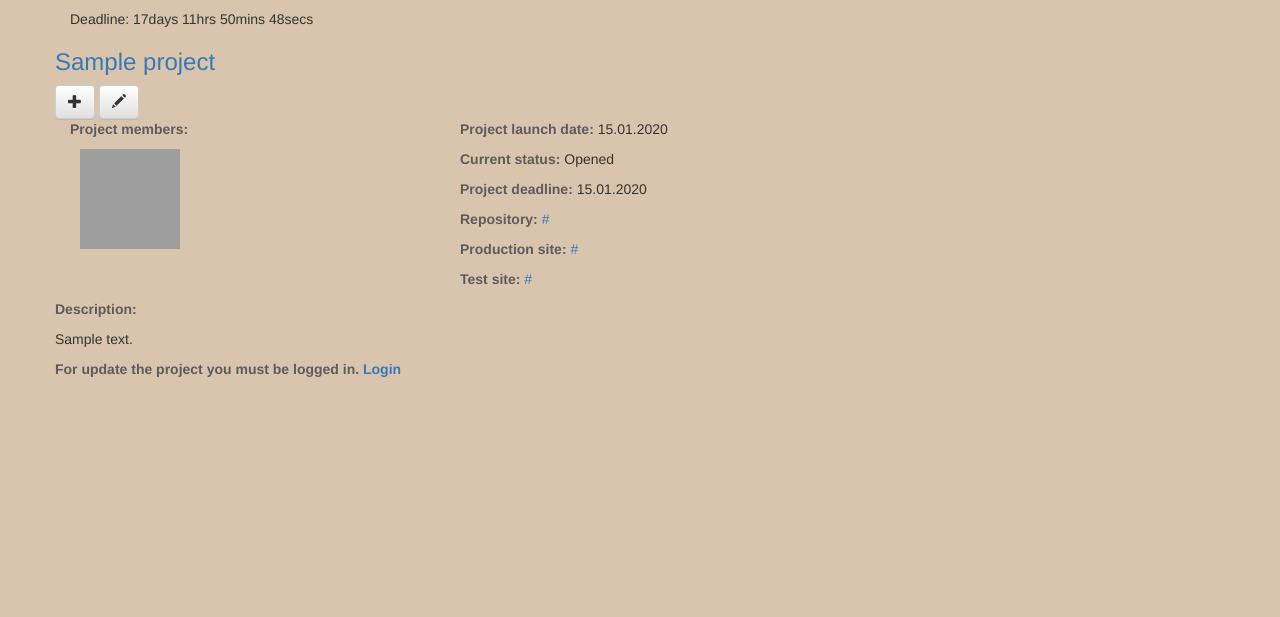
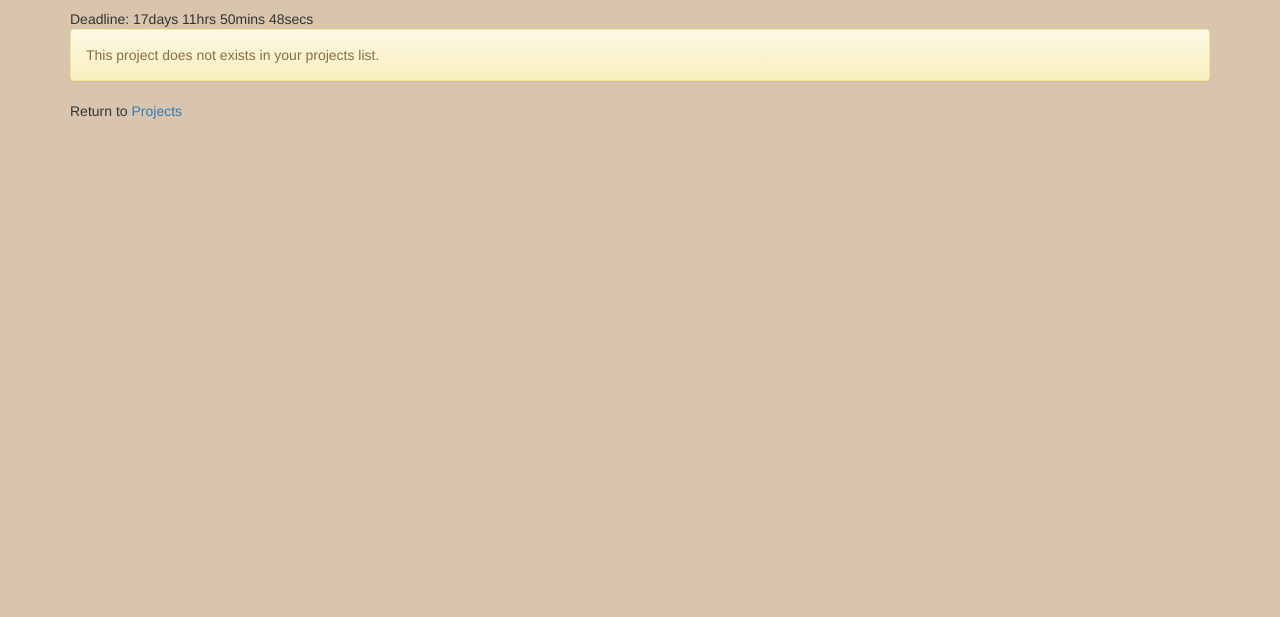
Before and after one commit to CodeCatz/TrackCat, a Django app: page /project/1/ in a window 1280 px wide. Shown: the part 51-668 px from the top of the page. Run offline with Django 3.2, Linux system fonts and the light colour scheme; tables that the repository leaves empty hold one stand-in row (values such as "Sample post"); some libraries are stand-ins or nearby versions; grey boxes are pictures that could not be loaded.

Commit message:
Added 404 handling in views and templates

```diff
--- a/web/templates/pages/project_detail.html
+++ b/web/templates/pages/project_detail.html
@@ -1,10 +1,13 @@
 {% extends 'base.html' %}
 
 {% block content%}
+	{% if not project %}
 		<div class="row">
+			<div class="col-md-8">
 				<h3><a href="{% url 'project-detail' project_id=project.project_id %}">{{ project.project_name }}</a></h3>
 				<a class="btn btn-default" href="{% url 'project-new' %}" class="top-menu"><span class="glyphicon glyphicon-plus"></span></a>
 				<a class="btn btn-default" href="{% url 'project-edit' project_id=project.project_id %}"><span class="glyphicon glyphicon-pencil"></span></a>
+			</div>
 		</div>
 		<div class="row">
 			<div class="col-md-4 col-xs-6">
@@ -13,7 +16,7 @@
 			</div>
 			<div class="col-md-8 col-xs-6">
 				<p><strong>Project launch date:</strong> {{ project.date_created|date:"d.m.Y" }}</p>
-			<p><strong>Current status:</strong> {{ project.get_status_id_display}}</p>
+				<p><strong>Current status:</strong> {{ project.get_status_id_display }}</p>
 				{% if project.project_deadline %}
 					<p><strong>Project deadline:</strong> {{ project.project_deadline|date:"d.m.Y" }}</p>
 				{% endif %}
@@ -33,4 +36,8 @@
 		<div class="row">
 			<p><strong> For update the project you must be logged in. <a href="{% url 'pages-login' %}">Login</a></strong></p>
 		</div>
+	{% else %}
+		<p class="alert alert-warning">This project does not exists in your projects list.</p>
+		<p>Return to <a href="{% url 'pages-projects' %}">Projects</a></p>
+	{% endif %}
 {% endblock content%}
--- a/web/views.py
+++ b/web/views.py
@@ -39,7 +39,11 @@ def privacy(request):
 	return render(request, 'pages/privacy.html',{})
 
 def project_detail(request, project_id):
-	project = get_object_or_404(Project, project_id=project_id)
+	if Project.objects.filter(pk=project_id).exists():
+		project = Project.objects.get(pk=project_id)
+	else:
+		project = None
+
 	return render(request, 'pages/project_detail.html', {'project': project})
 
 def project_new(request):
@@ -54,7 +58,10 @@ def project_new(request):
 	return render(request, 'pages/project_edit.html', {'projectform': projectform})
 
 def project_edit(request, project_id):
-	project = get_object_or_404(Project, project_id=project_id)
+	if Project.objects.filter(pk=project_id).exists():
+		project = Project.objects.get(pk=project_id)
+	else:
+		project = None
 
 	if request.method == "POST":
 		projectform = ProjectForm(request.POST, instance=project)
```
Also changed, not shown: web/templates/pages/project_edit.html (+11 -5 lines). Lines whose indentation alone changed are shown as unchanged.
